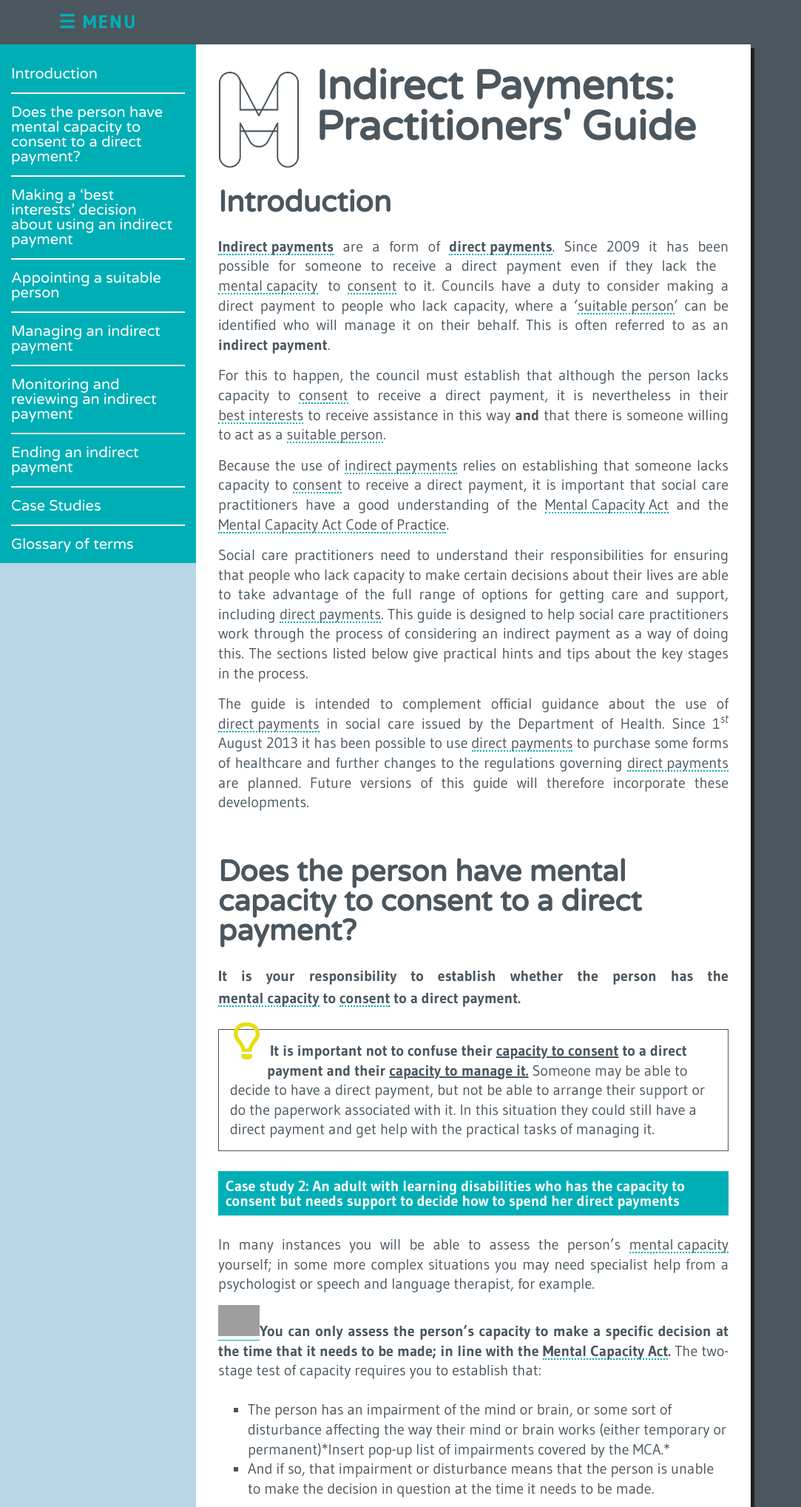
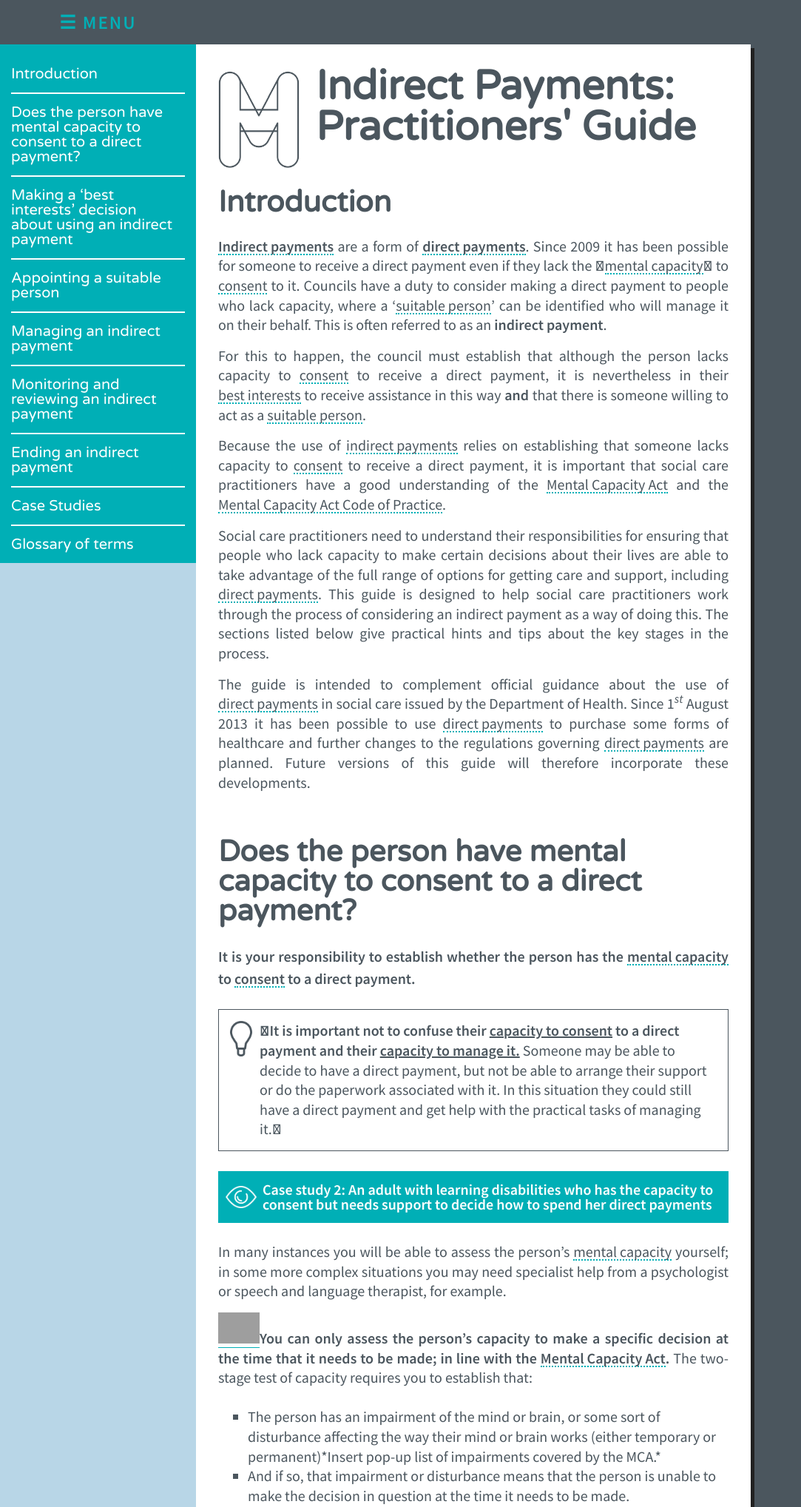
Before and after one commit to neontribe/IndirectPayments, a PHP site: page / in a window 1280 px wide. Shown: the top 2037 px of the page at 74% size, without its empty margins (0-1083 px from the left). Run offline with PHP 8.4, Linux system fonts and the light colour scheme; grey boxes are pictures that could not be loaded.

Commit message:
some icons and font wrangling

```diff
--- a/app/styles/main.css
+++ b/app/styles/main.css
@@ -14,7 +14,7 @@
 ----------------------------------------------------------------------
 */
 
-@import url(http://fonts.googleapis.com/css?family=Gudea:400,400italic,700);
+@import url(http://fonts.googleapis.com/css?family=Source+Sans+Pro:400,600,400italic);
 @import url(http://fonts.googleapis.com/css?family=Varela+Round);
 
 @font-face {
@@ -75,7 +75,7 @@
 body {
 	line-height: 1;
 	font-weight: 400;
-	font-family: 'Gudea', sans-serif;
+	font-family: 'Source Sans Pro', sans-serif;
 	color: #4b565e;
 	padding: 3em 1.33em;
 	background: #4b565e;
@@ -363,7 +363,7 @@
 
 p * { line-height: 1; }
 
-strong, abbr, b { font-weight:700 }
+strong, abbr, b { font-weight:600 }
 em, cite, q { font-style: italic }
 del { text-decoration: line-through }
 abbr[title], dfn[title], .term { cursor: help }
@@ -447,18 +447,9 @@
 	padding: 0.75em;
 	text-align: left;
 	position: relative;
-}
-
-figure:before {
-    color: #E8DD11;
-    content: "💡";
-    display: inline-block;
-    float: left;
-    font-family: entypo,'varela round',sans-serif;
-    font-size: 5em;
-    height: 2rem;
-    line-height: 0;
-    width: 2.5rem;
+	padding-left: 2.75em;
+	background: url(../images/icon_bulb.png) no-repeat 0.75em 0.75em;
+	background-size: 1.5em auto;
 }
 
 figure img {
@@ -533,7 +524,7 @@
 
 label {
 	line-height: 1;
-	font-weight: 700;
+	font-weight: 600;
 }
 
 input, textarea, select {
@@ -592,7 +583,7 @@
 	font-size: 1.25em;
 	padding: 0.25em 0.5em;
 	text-transform: uppercase;
-	font-weight: 700;
+	font-weight: 600;
 	cursor: pointer;
 	letter-spacing: 2px;
 	width: auto;
@@ -974,8 +965,9 @@
 
 summary {
 	display: block;
-	background: #00AFB6;
-	padding: 0.5em;
+	background: #00AFB6 url(../images/icon_eye_white.png) no-repeat 0.5em center;
+	background-size: auto 1.5em;
+	padding: 0.75em 0.75em 0.75em 3em;
 	margin: 0;
 	font-weight: bold;
 	color: #fff;
@@ -983,7 +975,7 @@
 }
 
 summary:focus {
-	background: #008489 !important;
+	background-color: #008489 !important;
 }
 
 summary + div {
```
Also changed, not shown: app/images/icon_back.png (added), app/images/icon_bubble.png (added), app/images/icon_bulb.png (added), app/images/icon_doc.png (added), app/images/icon_eye.png (added), app/images/icon_eye_white.png (added), app/images/icon_info.png (added), app/images/icon_q.png (added).
